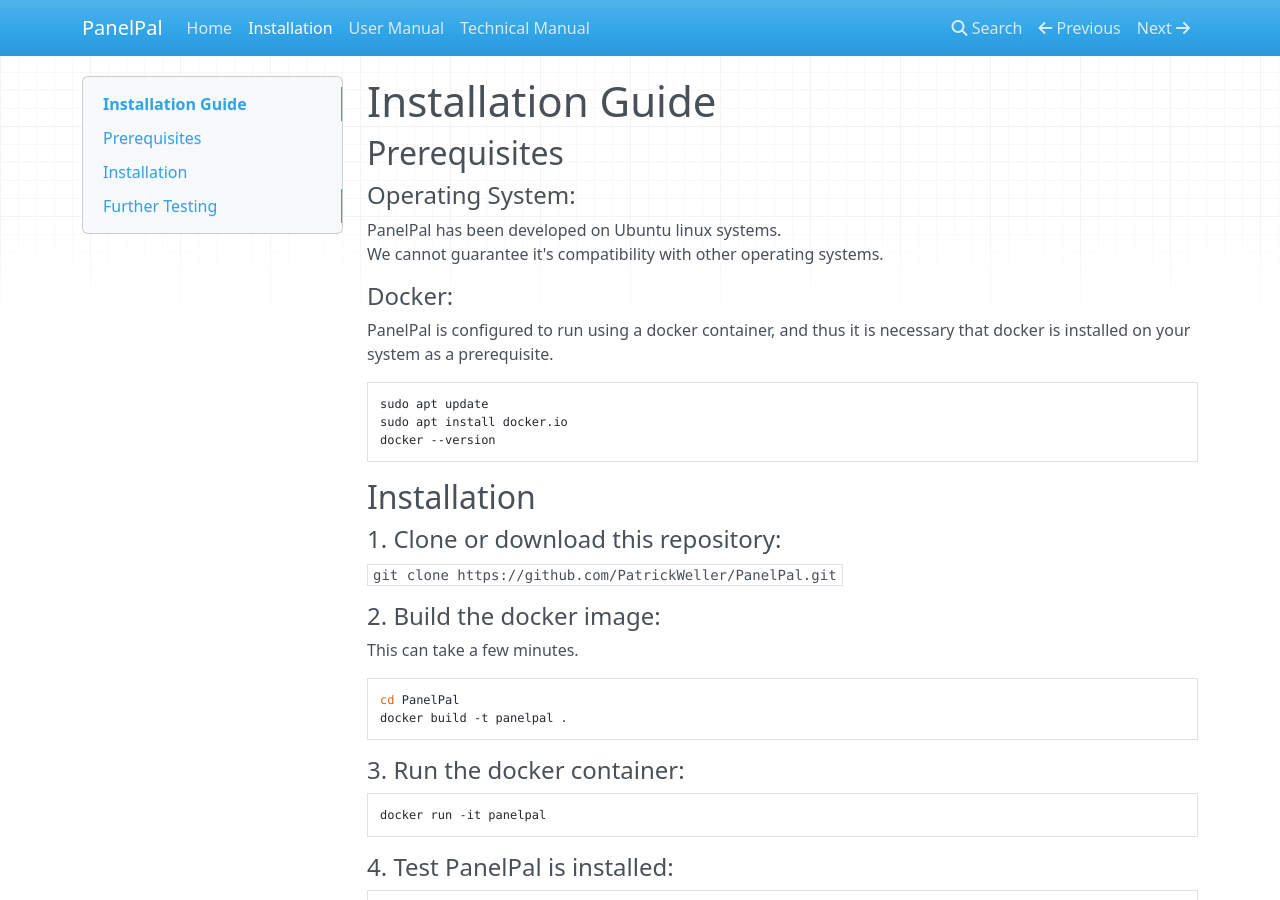
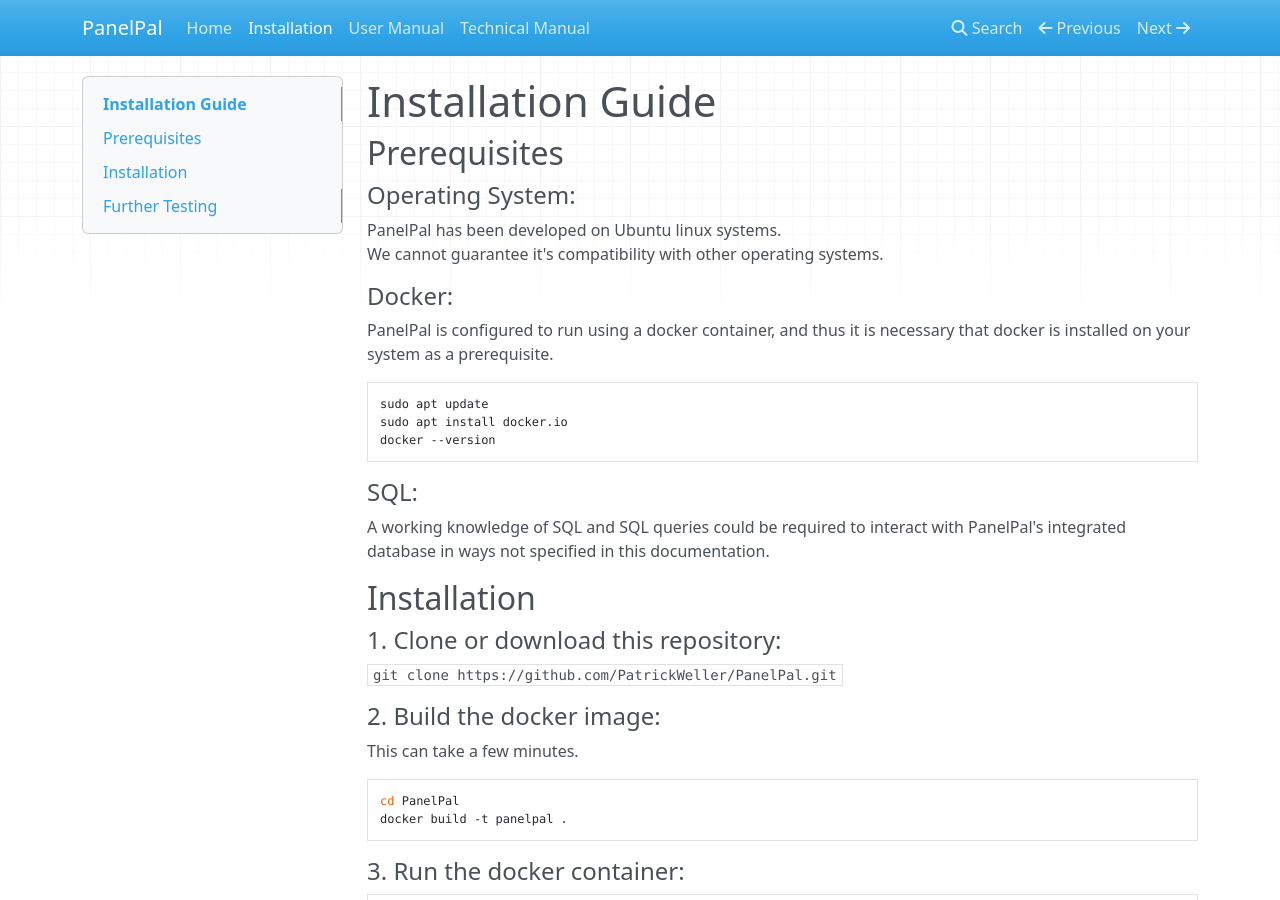
Before and after one commit to PatrickWeller/PanelPal, an MkDocs documentation site: the page built from docs/installation.md, in a window 1280 px wide and 900 px high. Built offline with MkDocs 1.6.1, drawn with Linux system fonts in a browser that asks for light colours; nearby versions of some CDN libraries.

Commit message:
Added SQL knowledge as requirement in installation.md #107

````diff
--- a/docs/installation.md
+++ b/docs/installation.md
@@ -13,6 +13,8 @@
 sudo apt install docker.io
 docker --version
 ```
+#### SQL:
+A working knowledge of SQL and SQL queries could be required to interact with PanelPal's integrated database in ways not specified in this documentation.
 
 ## Installation
 
````
